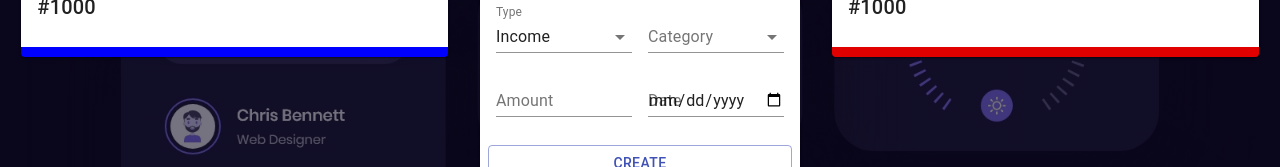
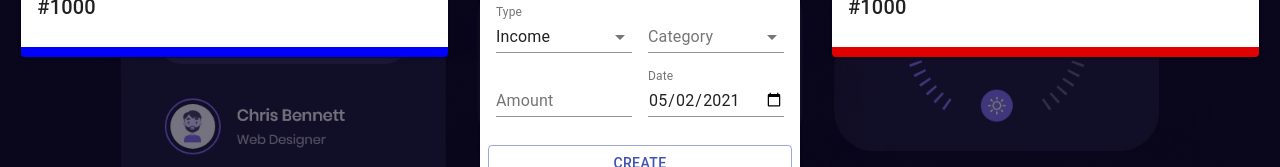
Before and after one commit to Ndkkqueenie/spendwisely, a React (Create React App) app: page / in a window 1280 px wide. Shown: the part 416-583 px from the top of the page. Built offline with nearby package versions, Linux system fonts and the light colour scheme.

Commit message:
display date format correctly

```diff
--- a/src/components/Main/Form/Form.jsx
+++ b/src/components/Main/Form/Form.jsx
@@ -13,13 +13,14 @@
 import { ExpenseTrackerContext } from '../../../context/context';
 import { v4 as uuidv4 } from 'uuid';
 import { incomeCategories, expenseCategories } from '../../../constants/categories';
+import formatDate from '../../../utils/formatDate';
 import useStyles from './styles';
 
 const initialState = {
   amount: '',
   category: '',
   type: 'Income',
-  date: new Date(),
+  date: formatDate(new Date()),
 }
 
 const Form = () => {
@@ -64,7 +65,7 @@
         <TextField type="number" label="Amount" fullWidth value={formData.amount} onChange={(e) => setFormData({ ...formData, amount: e.target.value})}></TextField>
       </Grid>
       <Grid item xs={6}>
-        <TextField type="date" label="Date" fullWidth value={formData.date} onChange={(e) => setFormData({ ...formData, date: e.target.value})}></TextField>
+        <TextField type="date" label="Date" fullWidth value={formData.date} onChange={(e) => setFormData({ ...formData, date: formatDate(e.target.value)})}></TextField>
       </Grid>
       <Button className={classes.button} variant="outlined" color="primary" fullWidth onClick={createTransaction}>Create</Button>
     </Grid>
--- /dev/null
+++ b/src/utils/formatDate.js
@@ -0,0 +1,18 @@
+const formatDate = (date) => {
+  const d = new Date(date);
+  let month = `${d.getMonth() + 1}`;
+  let day = `${d.getDate()}`;
+  const year = d.getFullYear();
+
+  if(month.length < 2) {
+    month = `0${month}`
+  }
+
+  if(day.length < 2) {
+    day = `0${day}`
+  }
+
+  return [year, month, day].join('-');
+}
+
+export default formatDate;
```
